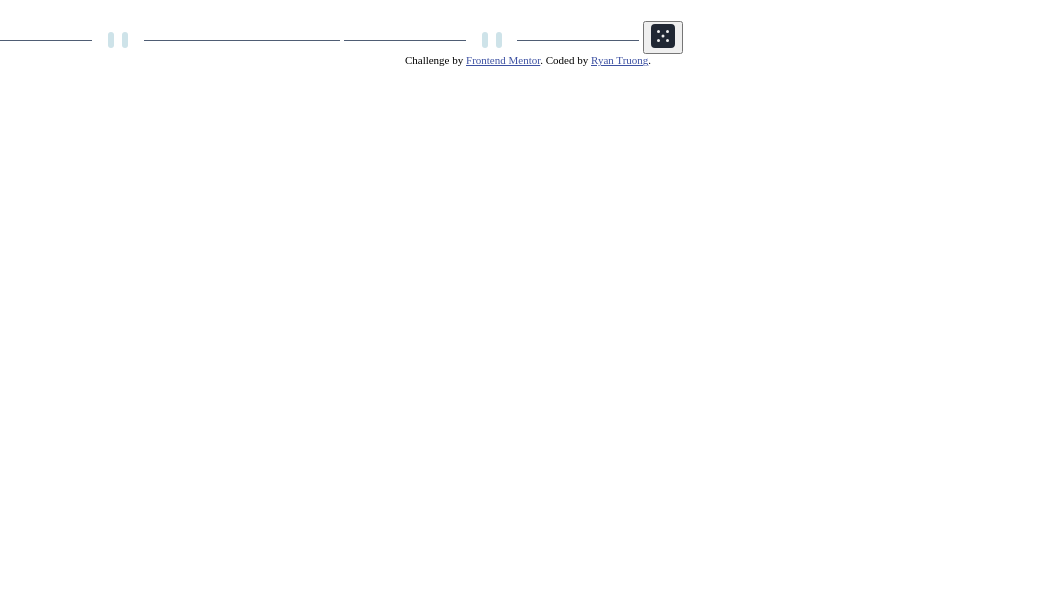
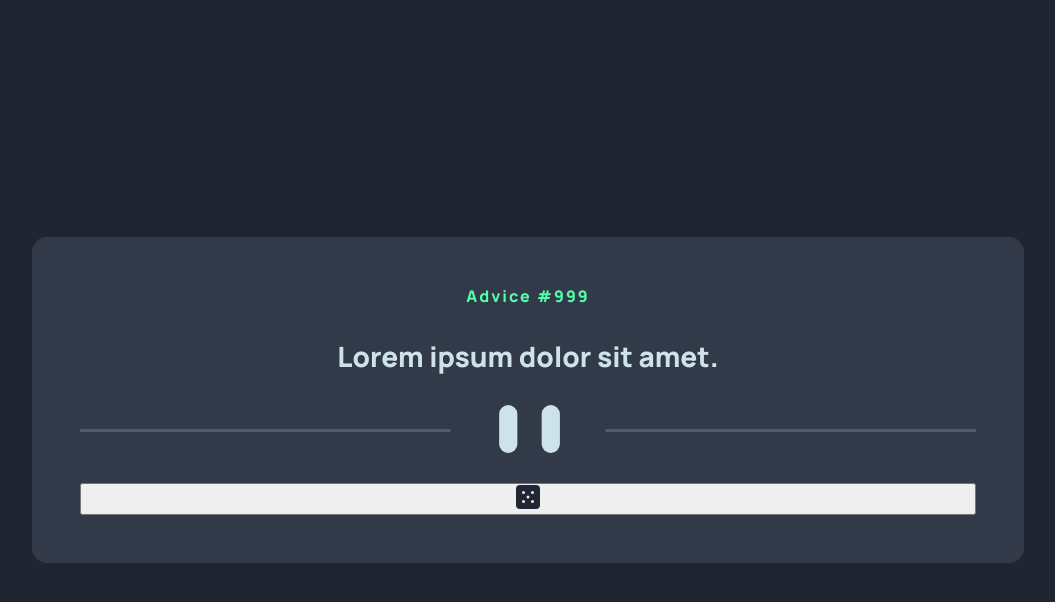
Before and after one commit to Ryan-Tru/advice-generator-solution, a plain HTML site: page index.html in a window 1280 px wide. Shown: the whole page, without its empty margins (112-1167 px from the left). Drawn offline with Linux system fonts and the light colour scheme.

Commit message:
added styling and changes to html structure

```diff
--- a/css/styles.css
+++ b/css/styles.css
@@ -0,0 +1,58 @@
+@import url('https://fonts.googleapis.com/css2?family=Manrope:wght@800&display=swap');
+
+:root {
+    /* Primary */
+    --light-cyan: hsl(193, 38%, 86%);
+    --neon-green: hsl(150, 100%, 66%);
+
+    /* Neutral */
+    --grayish-blue: hsl(217, 19%, 38%);
+    --dark-grayish-blue: hsl(217, 19%, 24%);
+    --dark-blue: hsl(218, 23%, 16%);
+}
+
+*, ::before, ::after {
+    padding: 0;
+    margin: 0;
+    font-family: 'Manrope', sans-serif;
+}
+
+body {
+    display: flex;
+    align-items: center;
+    justify-content: center;
+    background-color: var(--dark-blue);
+    height: 100vh;
+}
+
+/* Styling main app */
+
+.advice-app-container {
+    display: flex;
+    flex-direction: column;
+    background-color: var(--dark-grayish-blue);
+    border-radius: 15px;
+    padding: 3rem;
+    width: 70%;
+    text-align: center;
+    gap: 30px;
+}
+
+/* Styling Advice ID */
+
+.advice-id {
+    font-size: 1rem;
+    letter-spacing: 0.125rem;
+    color: var(--neon-green);
+}
+
+/* Styling Advice Body */
+
+.advice-body {
+    color: var(--light-cyan);
+    font-size: 28px;
+}
+
+.divider-desktop {
+    display: none;
+}
--- a/index.html
+++ b/index.html
@@ -8,19 +8,13 @@
 
   <title>Frontend Mentor | Advice generator app</title>
 
-  <!-- Feel free to remove these styles or customise in your own stylesheet 👍 -->
-  <style>
-    .attribution { font-size: 11px; text-align: center; }
-    .attribution a { color: hsl(228, 45%, 44%); }
-  </style>
-
   <link rel="stylesheet" href="css/styles.css">
 </head>
 <body>
-  <main class="advice-app">
-    <h1 class="advice-id"></h1>
+  <main class="advice-app-container">
+    <h1 class="advice-id">Advice #999</h1>
 
-    <p class="advice-body"></p>
+    <p class="advice-body">Lorem ipsum dolor sit amet.</p>
 
     <img src="images/pattern-divider-desktop.svg" alt="Divider for desktop" class="divider-desktop" aria-hidden="true">
     <img src="images/pattern-divider-mobile.svg" alt="Divider for mobile" class="divider-mobile" aria-hidden="true">
@@ -29,12 +23,6 @@
       <img src="images/icon-dice.svg" alt="Dice Icon" aria-hidden="true">
     </button>
   </main>
-
-  <div class="attribution">
-    Challenge by <a href="https://www.frontendmentor.io?ref=challenge" target="_blank">Frontend Mentor</a>.
-    Coded by <a href="#">Ryan Truong</a>.
-  </div>
-
   <script src="app.js" defer></script>
 </body>
 </html>
```
